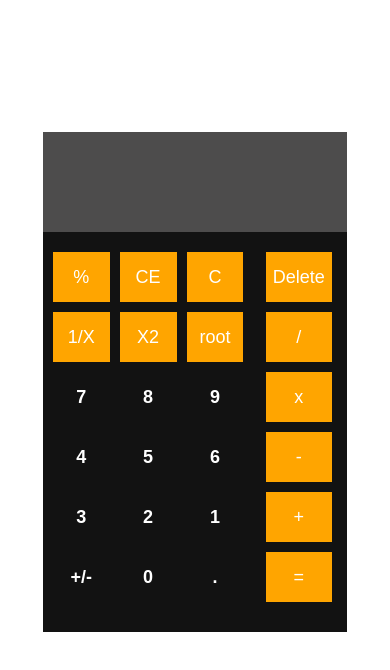
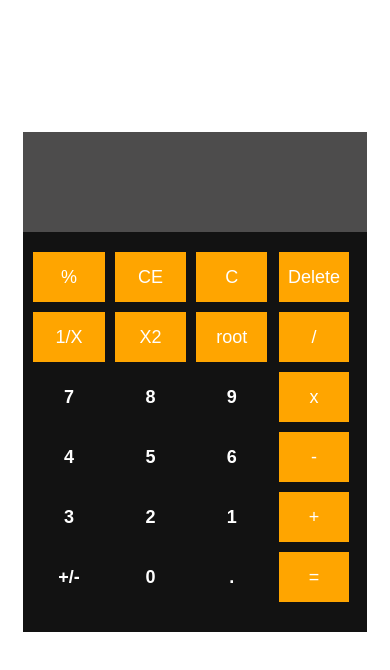
Before and after one commit to AbdurehmanNAMOEL/cal, a React (Create React App) app: page / in a window 390 px wide. Shown: the top 670 px of the page. Built offline with nearby package versions, Linux system fonts and the light colour scheme.

Commit message:
display text edited

```diff
--- a/src/components/styles/board.css
+++ b/src/components/styles/board.css
@@ -55,7 +55,7 @@
 }
 @media only screen and (max-width:540px){
  .board-container{
-    width: 78%;
+    width: 88%;
     height: 500px;
     margin-top: -80px;
 
@@ -73,7 +73,7 @@
 }
 .left-container{
 
-    grid-template-columns: 28% 28% 28%;
+    grid-template-columns: 31% 31% 31%;
     grid-template-rows: 50px 50px 50px 50px 50px 50px;
 
 
@@ -83,8 +83,7 @@
 
     grid-template-columns: 100%;
     grid-template-rows: 50px 50px 50px 50px 50px 50px;
-
-    margin-left: 10px;
+    margin-left: 15px;
 }
 
 .bottom{
```
